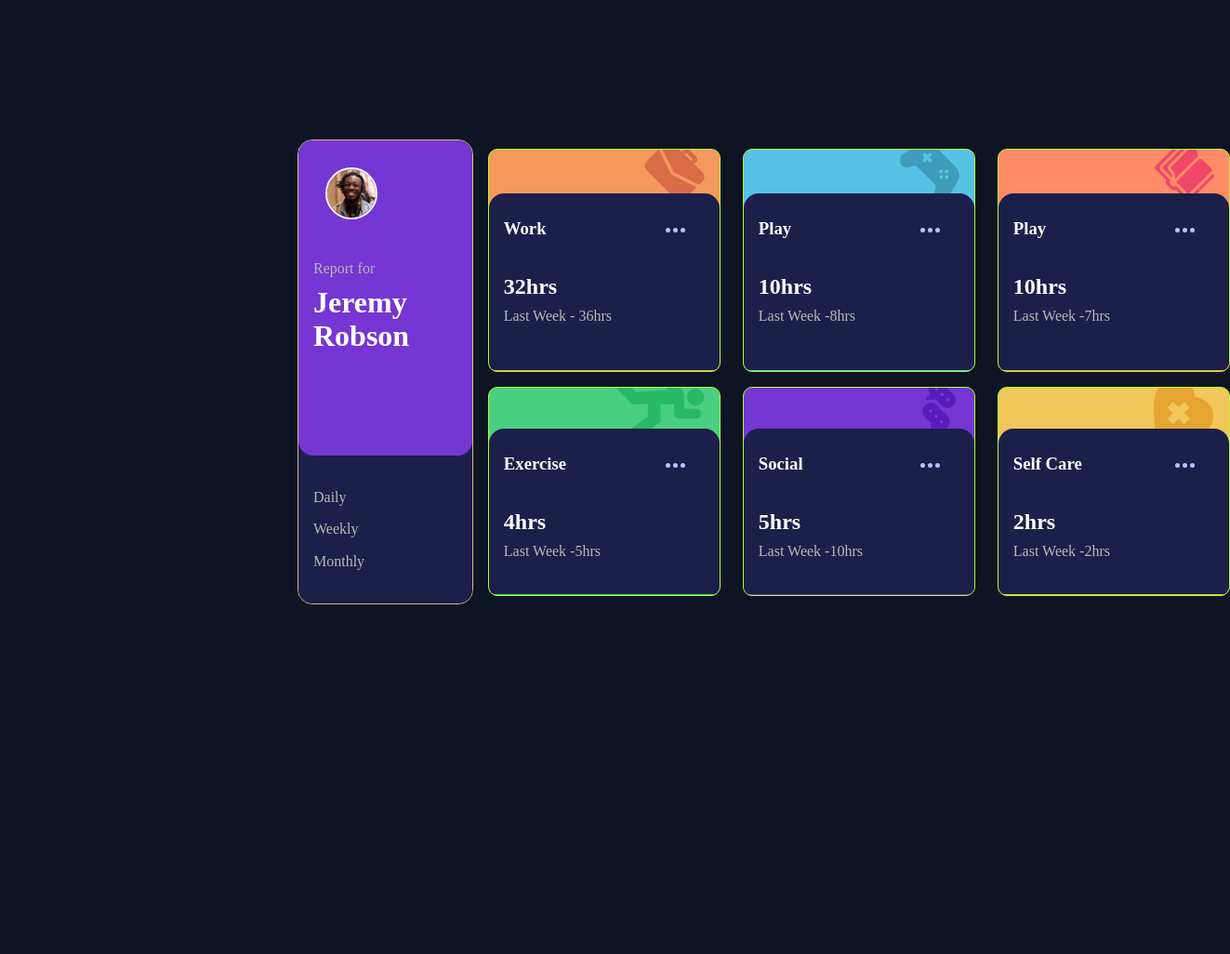
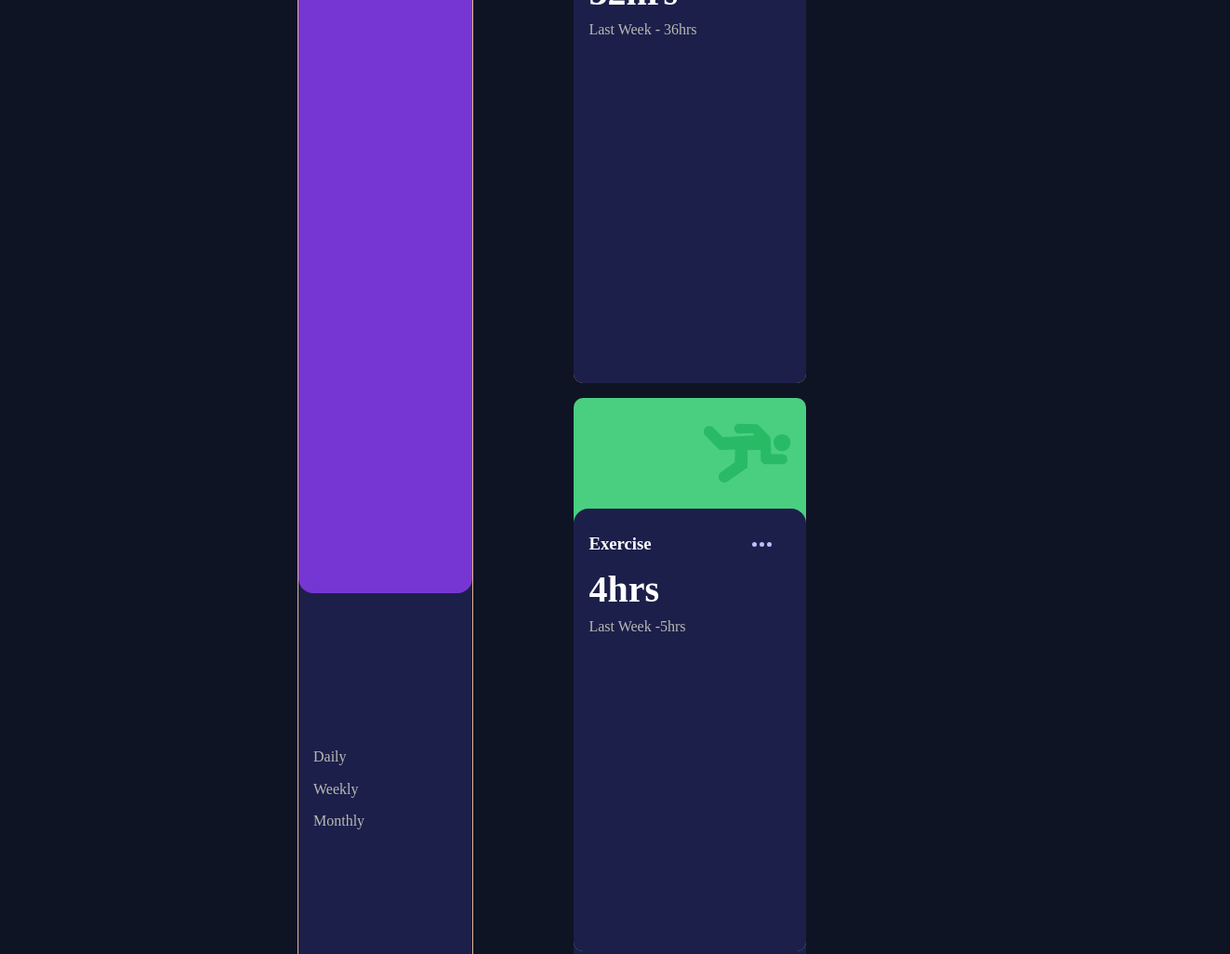
Before and after one commit to TheOverLordEA/time-tracking-dashboard-main, a plain HTML site: page index.html in a window 1280 px wide. Shown: the top 1026 px of the page at 93% size, 1323 px wide, since content can reach past the window. Before the commit the page ends 800 px from the top, so only its background shows below. Drawn offline with Linux system fonts and the light colour scheme; a script that the page names is missing; a web font is replaced by a local one.

Commit message:
Height for widget-top and widget-bottom altered

```diff
--- a/styles/style.css
+++ b/styles/style.css
@@ -125,6 +125,7 @@ span {
 
 .widget-top {
   height: 48%;
+  flex-wrap: wrap;
 }
 
 .widget-top,
@@ -136,12 +137,12 @@ span {
 
 .widget-bottom {
   height: 45%;
+  flex-wrap: wrap;
 }
 
 .box {
   width: 250px;
   height: 100%;
-  border: 1px solid greenyellow;
   border-radius: 10px;
   overflow: hidden;
 }
@@ -184,6 +185,7 @@ span {
   flex: 3;
 
   padding-left: 1rem;
+  margin-bottom: 1rem;
 }
 
 .ellipsis-wrap {
@@ -192,6 +194,9 @@ span {
 
 .bottom-box-bottom-items h2 {
   margin-bottom: 0.5rem;
+  font-size: 2.5rem;
+
+  margin-top: 0;
 }
 
 .bottom-box-bottom-items h2,
```
